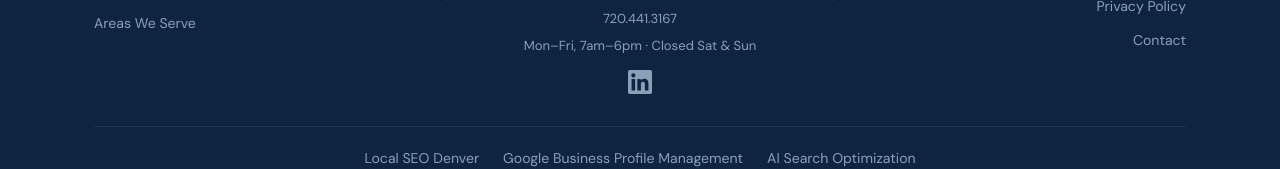
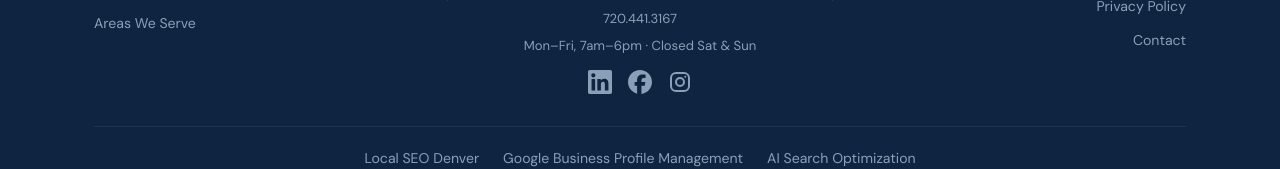
Before and after one commit to gvoll/PeaksLocal, a React (Vite) app: page / in a window 1280 px wide. Shown: the part 9686-9855 px from the top of the page. Built offline with nearby package versions, Linux system fonts and the light colour scheme; no server answers; what @contentful/rich-text-types would draw is missing.

Commit message:
Add the Facebook Page and Instagram profile to sameAs and the footer
Co-Authored-By: Claude Sonnet 5.5 <noreply@anthropic.com>

```diff
--- a/index.html
+++ b/index.html
@@ -105,7 +105,9 @@
       "https://maps.google.com/?cid=12277433656277192661",
       "https://www.yelp.com/biz/4bKWOG9AyebH6gp4omeYpQ",
       "https://clutch.co/profile/peakslocal",
-      "https://www.linkedin.com/company/peakslocal/"
+      "https://www.linkedin.com/company/peakslocal/",
+      "https://www.facebook.com/people/PeaksLocal/61596290670194/",
+      "https://www.instagram.com/peakslocal/"
     ]
   }
   </script>
--- a/src/components/Footer.jsx
+++ b/src/components/Footer.jsx
@@ -84,6 +84,7 @@ export default function Footer() {
                 <span style={{ fontFamily: "'DM Sans', sans-serif", fontSize: '0.82rem', color: 'var(--slate)', marginTop: '2px' }}>
                   Mon–Fri, 7am–6pm · Closed Sat &amp; Sun
                 </span>
+                <div style={{ display: 'flex', justifyContent: 'center', gap: '16px', marginTop: '10px' }}>
                   <a
                     href="https://www.linkedin.com/company/peakslocal/"
                     target="_blank"
@@ -91,12 +92,41 @@ export default function Footer() {
                     aria-label="PeaksLocal on LinkedIn"
                     title="PeaksLocal on LinkedIn"
                     className="footer-link"
-                  style={{ ...linkStyle, display: 'inline-flex', alignSelf: 'center', marginTop: '10px' }}
+                    style={{ ...linkStyle, display: 'inline-flex' }}
                   >
                     <svg width="24" height="24" viewBox="0 0 24 24" fill="currentColor" aria-hidden="true" focusable="false">
                       <path d="M20.447 20.452h-3.554v-5.569c0-1.328-.027-3.037-1.852-3.037-1.853 0-2.136 1.445-2.136 2.939v5.667H9.351V9h3.414v1.561h.046c.477-.9 1.637-1.85 3.37-1.85 3.601 0 4.267 2.37 4.267 5.455v6.286zM5.337 7.433c-1.144 0-2.063-.926-2.063-2.065 0-1.138.92-2.063 2.063-2.063 1.14 0 2.064.925 2.064 2.063 0 1.139-.925 2.065-2.064 2.065zm1.782 13.019H3.555V9h3.564v11.452zM22.225 0H1.771C.792 0 0 .774 0 1.729v20.542C0 23.227.792 24 1.771 24h20.451C23.2 24 24 23.227 24 22.271V1.729C24 .774 23.2 0 22.222 0h.003z" />
                     </svg>
                   </a>
+                  <a
+                    href="https://www.facebook.com/people/PeaksLocal/61596290670194/"
+                    target="_blank"
+                    rel="noopener noreferrer"
+                    aria-label="PeaksLocal on Facebook"
+                    title="PeaksLocal on Facebook"
+                    className="footer-link"
+                    style={{ ...linkStyle, display: 'inline-flex' }}
+                  >
+                    <svg width="24" height="24" viewBox="0 0 24 24" fill="currentColor" aria-hidden="true" focusable="false">
+                      <path d="M9.101 23.691v-7.98H6.627v-3.667h2.474v-1.58c0-4.085 1.848-5.978 5.858-5.978.401 0 .955.042 1.468.103a8.68 8.68 0 0 1 1.141.195v3.325a8.623 8.623 0 0 0-.653-.036 26.805 26.805 0 0 0-.733-.009c-.707 0-1.259.096-1.675.309a1.686 1.686 0 0 0-.679.622c-.258.42-.374.995-.374 1.752v1.297h3.919l-.386 2.103-.287 1.564h-3.246v8.245C19.396 23.238 24 18.179 24 12.044c0-6.627-5.373-12-12-12s-12 5.373-12 12c0 5.628 3.874 10.35 9.101 11.647Z" />
+                    </svg>
+                  </a>
+                  <a
+                    href="https://www.instagram.com/peakslocal/"
+                    target="_blank"
+                    rel="noopener noreferrer"
+                    aria-label="PeaksLocal on Instagram"
+                    title="PeaksLocal on Instagram"
+                    className="footer-link"
+                    style={{ ...linkStyle, display: 'inline-flex' }}
+                  >
+                    <svg width="24" height="24" viewBox="0 0 24 24" fill="none" stroke="currentColor" strokeWidth="2" aria-hidden="true" focusable="false">
+                      <rect x="3" y="3" width="18" height="18" rx="5" />
+                      <circle cx="12" cy="12" r="4" />
+                      <circle cx="17.3" cy="6.7" r="1" fill="currentColor" stroke="none" />
+                    </svg>
+                  </a>
+                </div>
               </div>
             </div>
 
```
Lines whose indentation alone changed are shown as unchanged.
